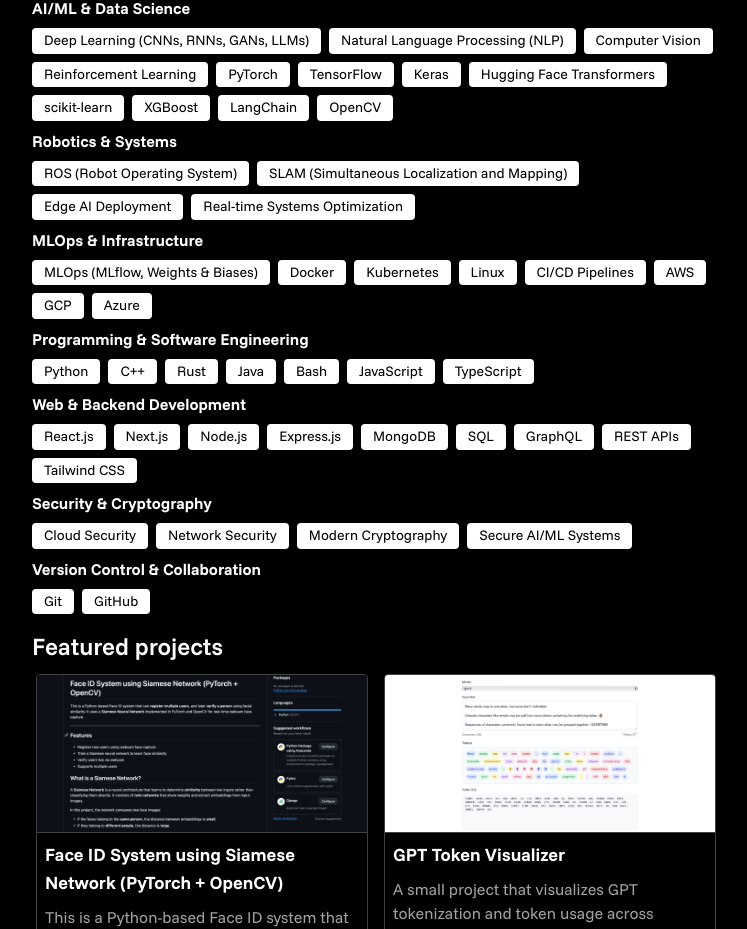
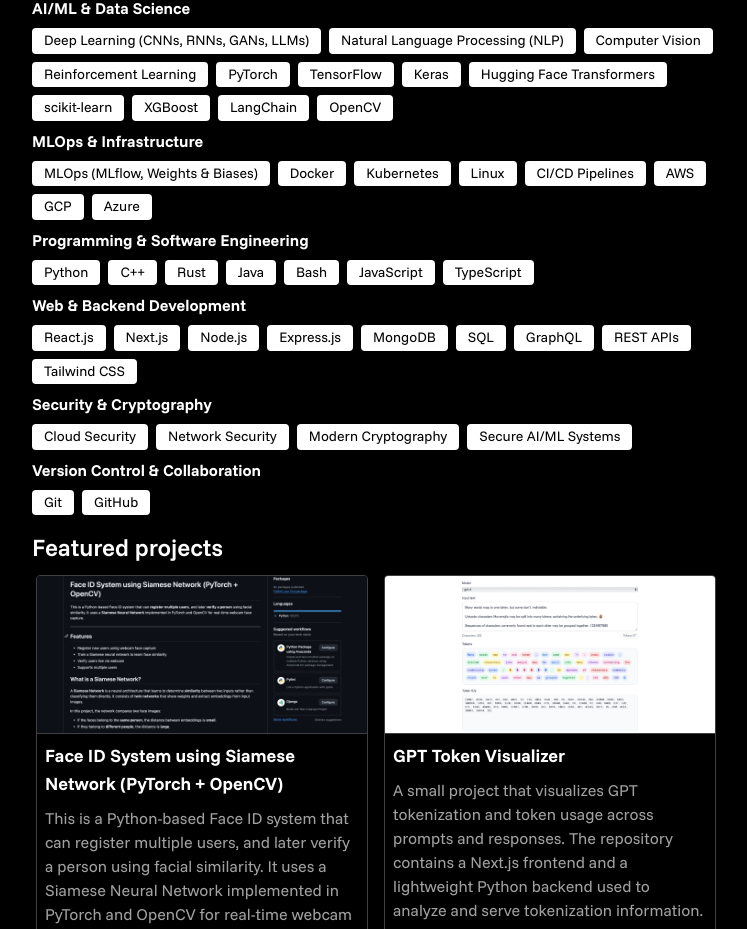
Before and after one commit to harsh7z/harsh-portfolio, a Next.js app: page / in a window 1280 px wide. Shown: the part 898-1827 px from the top of the page, without its empty margins (264-1011 px from the left). Built offline with nearby package versions, Linux system fonts and the light colour scheme.

Commit message:
initial commit

```diff
--- a/src/data/portfolioData.js
+++ b/src/data/portfolioData.js
@@ -54,12 +54,12 @@
     "LangChain",
     "OpenCV"
   ],
-  "Robotics & Systems": [
-    "ROS (Robot Operating System)",
-    "SLAM (Simultaneous Localization and Mapping)",
-    "Edge AI Deployment",
-    "Real-time Systems Optimization"
-  ],
+  // "Robotics & Systems": [
+  //   "ROS (Robot Operating System)",
+  //   "SLAM (Simultaneous Localization and Mapping)",
+  //   "Edge AI Deployment",
+  //   "Real-time Systems Optimization"
+  // ],
   "MLOps & Infrastructure": [
     "MLOps (MLflow, Weights & Biases)",
     "Docker",
```
